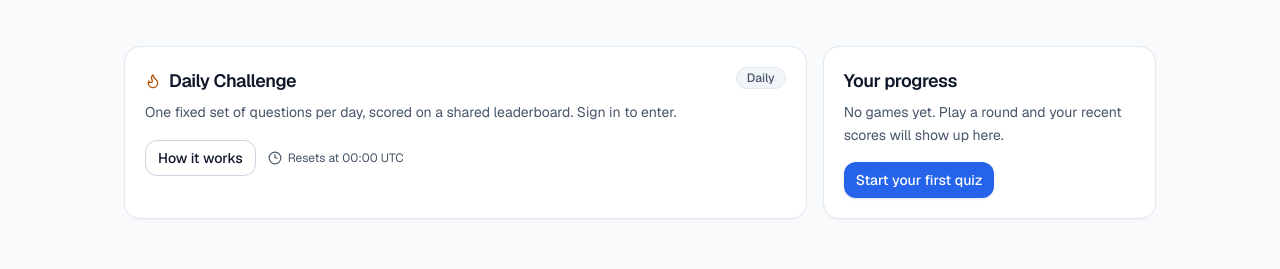
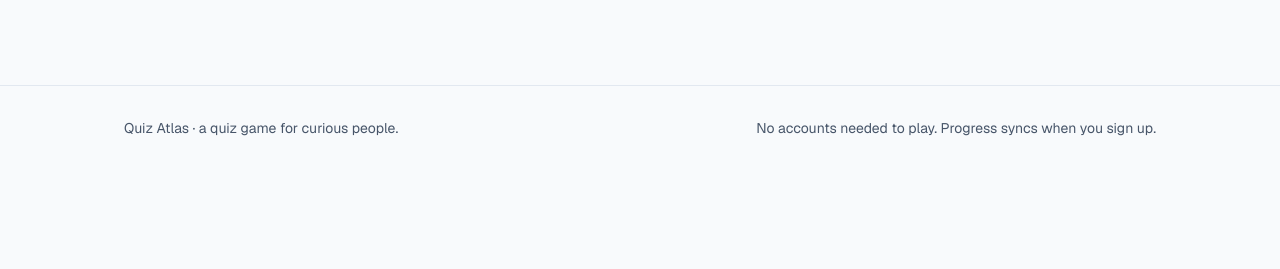
Before and after one commit to thebugsmith/quiz-atlas, a Next.js app: page / in a window 1280 px wide. Shown: the part 630-899 px from the top of the page. After the commit the page ends 800 px from the top, so only its background shows below. Built offline with nearby package versions, Linux system fonts and the light colour scheme; no server answers.

Commit message:
hide the daily and progress cards on home

```diff
--- a/src/app/(site)/page.tsx
+++ b/src/app/(site)/page.tsx
@@ -1,7 +1,6 @@
 import Link from "next/link";
-import { ArrowRight, Clock3, Flame, Sparkles } from "lucide-react";
+import { ArrowRight, Sparkles } from "lucide-react";
 import { Container } from "@/components/ui/container";
-import { Card, CardBody, CardTitle } from "@/components/ui/card";
 import { ButtonLink } from "@/components/ui/button";
 import { Badge } from "@/components/ui/badge";
 import { SectionHeading } from "@/components/ui/section-heading";
@@ -55,47 +54,6 @@ export default function Home() {
           <HomeTopicGrid />
         </Container>
       </section>
-
-      <section>
-        <Container className="grid grid-cols-1 gap-4 lg:grid-cols-3">
-          <Card className="lg:col-span-2">
-            <div className="flex flex-wrap items-start justify-between gap-3">
-              <div className="min-w-0 flex-1">
-                <CardTitle className="flex items-center gap-2">
-                  <Flame className="text-warning size-4" aria-hidden="true" />
-                  Daily Challenge
-                </CardTitle>
-                <CardBody className="mt-1.5">
-                  One fixed set of questions per day, scored on a shared leaderboard. Sign in to
-                  enter.
-                </CardBody>
-              </div>
-              <Badge>Daily</Badge>
-            </div>
-            <div className="mt-4 flex flex-wrap items-center gap-3">
-              <ButtonLink href="/daily" variant="secondary" size="sm">
-                How it works
-              </ButtonLink>
-              <span className="text-muted-foreground inline-flex items-center gap-1.5 text-xs">
-                <Clock3 className="size-3.5" aria-hidden="true" />
-                Resets at 00:00 UTC
-              </span>
-            </div>
-          </Card>
-
-          <Card>
-            <CardTitle>Your progress</CardTitle>
-            <CardBody className="mt-1.5">
-              No games yet. Play a round and your recent scores will show up here.
-            </CardBody>
-            <div className="mt-4">
-              <ButtonLink href="/play" size="sm">
-                Start your first quiz
-              </ButtonLink>
-            </div>
-          </Card>
-        </Container>
-      </section>
     </div>
   );
 }
```
